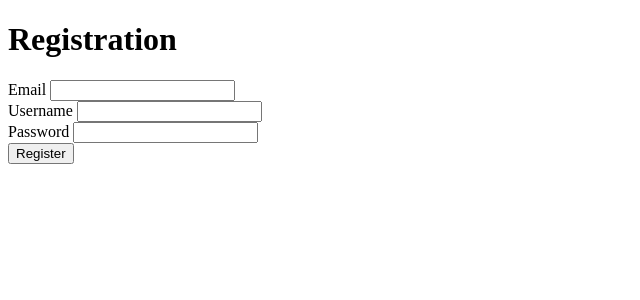
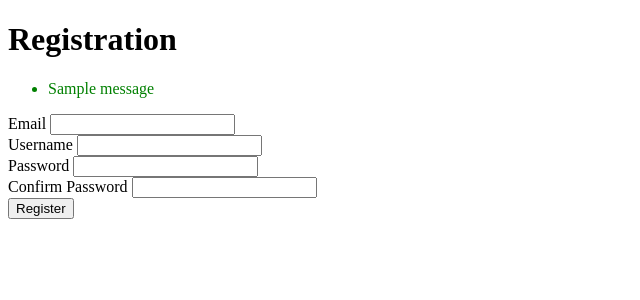
Before and after one commit to asadsid95/goal_tech_pm, a Flask app: page / in a window 1280 px wide. Shown: the top 300 px of the page, without its empty margins (0-640 px from the left). Run offline with Flask 3, Linux system fonts and the light colour scheme; tables that the repository leaves empty hold one stand-in row (values such as "Sample post"); one stand-in notice (Sample message) is shown; some libraries are stand-ins or nearby versions.

Commit message:
feat: Error validation in progress #6

```diff
--- a/app.py
+++ b/app.py
@@ -26,11 +26,13 @@ def registration():
         user = User(username=form.username.data, email=form.email.data, password_hash=hashed_password)
 
         if db.session.query(User).filter(User.username == form.username.data).first():
-            return "Username already exist, please choose another username."
+            flash( "Username already exist, please choose another username.","error")
+            return  render_template("registration.html", title="Registration", form=form)
         else:
             try:
                 db.session.add(user)
                 db.session.commit()
+                flash("User created successfully!", "success")
                 return redirect(url_for('login'))
             except IntegrityError:
                 db.session.rollback()
--- a/forms.py
+++ b/forms.py
@@ -1,11 +1,12 @@
 from flask_wtf import FlaskForm
 from wtforms import StringField,SubmitField
-from wtforms.validators import DataRequired,Length
+from wtforms.validators import DataRequired,Length,Email,EqualTo
 
 class RegisterForm(FlaskForm):
-    username = StringField("Username",[DataRequired(),Length(min=4, message=("Username is too short"))])
-    email= StringField("Email", [DataRequired(),Length(min=4, message=("Email is too short"))])
+    username = StringField("Username",[DataRequired(),Length(min=4, message=("Username is too short. It must be greater than 4 characters."))])
+    email= StringField("Email", [DataRequired(),Email()])
     password=StringField("Password", [DataRequired(),Length(min=4, message=("Password is too short"))])
+    confirm_password=StringField("Confirm Password", [DataRequired(), EqualTo('password', message="Passwords must match")])
     submit=SubmitField("Register")
 
 class LoginForm(FlaskForm):
--- a/templates/registration.html
+++ b/templates/registration.html
@@ -1,9 +1,46 @@
 <!DOCTYPE html>
+<style>
+  .error {
+    color: red;
+  }
+  .success {
+    color: green;
+  }
+</style>
 
 <h1>{{title}}</h1>
+{% with messages=get_flashed_messages(with_categories=True) %} {% if messages %}
+<ul>
+  {% for category, message in messages %}
+  <li class="{{ category }}">{{ message }}</li>
+  {% endfor %}
+</ul>
+{% endif %} {% endwith%}
+
 <form method="post">
-  <div>{{form.email.label}} {{form.email(size=20)}}</div>
-  <div>{{form.username.label}} {{form.username(size=20)}}</div>
-  <div>{{form.password.label}} {{form.password(size=20)}}</div>
+  <div>
+    {{form.email.label}} {{form.email(size=20)}} {% for error in
+    form.email.errors %}
+    <span class="error">{{ error }}</span>
+    {% endfor %}
+  </div>
+  <div>
+    {{form.username.label}} {{form.username(size=20)}} {% for error in
+    form.username.errors %}
+    <span class="error">{{ error }}</span>
+    {% endfor %}
+  </div>
+  <div>
+    {{form.password.label}} {{form.password(size=20)}} {% for error in
+    form.password.errors %}
+    <span class="error">{{ error }}</span>
+    {% endfor %}
+  </div>
+  <div>
+    {{form.confirm_password.label}} {{form.confirm_password(size=20)}} {% for
+    error in form.confirm_password.errors %}
+    <span class="error">{{ error }}</span>
+    {% endfor %}
+  </div>
   {{form.submit}}
 </form>
```
